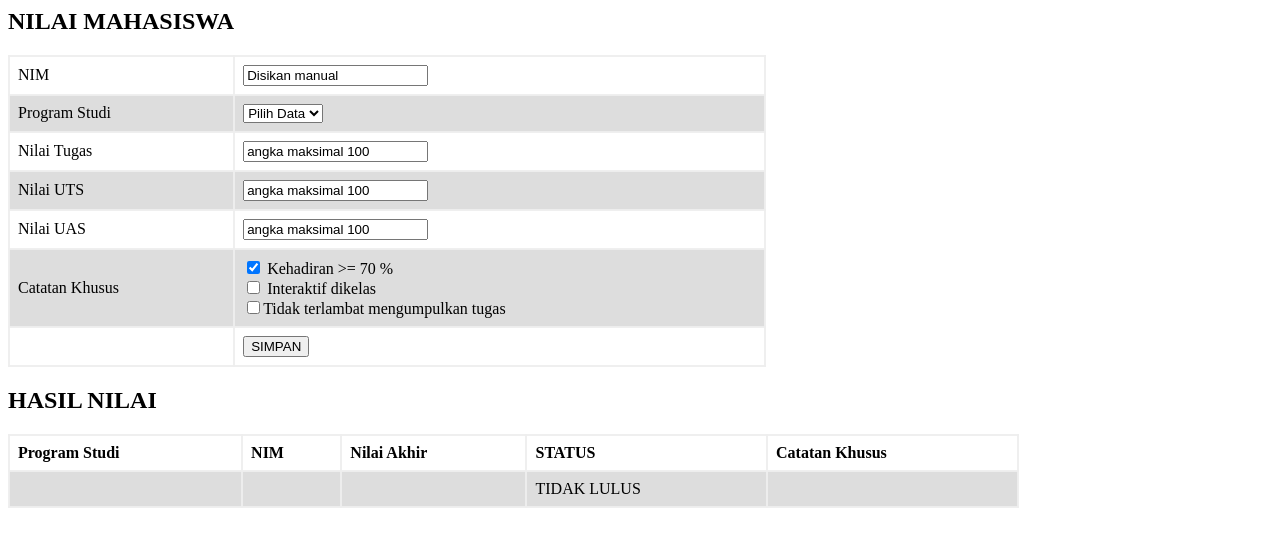
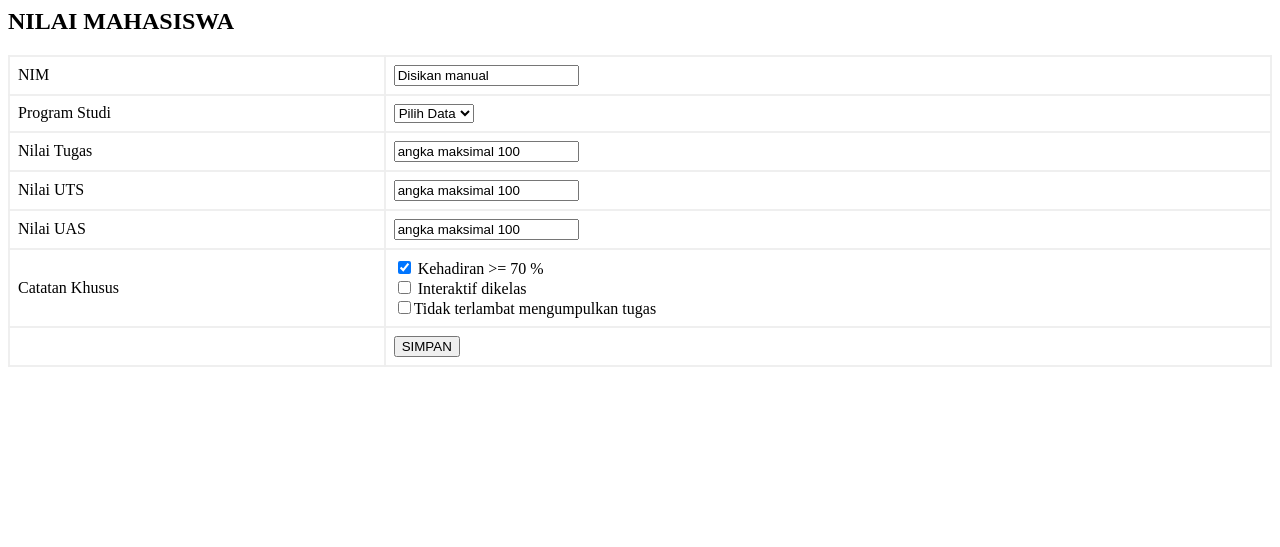
Before and after one commit to bimaa666/PWL, a PHP site: page /form.php in a window 1280 px wide. Shown: the top 547 px of the page. Run offline with PHP 8.4, Linux system fonts and the light colour scheme; data that the repository does not hold is empty.

Commit message:
Update form.php

```diff
--- a/minggu3/form.php
+++ b/minggu3/form.php
@@ -60,85 +60,3 @@ td, th {
 	</tr>
 </table>
 </html>
-
-<?php
-if (isset($_POST['Input'])) {
-	$nim = $_POST['nim'];
-	$progam = $_POST['progam'];
-	$tugas = $_POST['tugas'];
-	$uts = $_POST['uts'];
-	$uas = $_POST['uas'];
-	//$catatan = $_POST['catatan'];
-	$nilaiakhir = 0.4*$_POST['tugas']+0.3*$_POST['uts']+0.3*$_POST['uas'];
-}
-?>
-
-<html>
-<head>
-<style>
-table {
-  border-collapse: collapse;
-  width: 60%;
-}
-td, th {
-  border: 2px solid #eeee;
-  text-align: left;
-  padding: 8px;
-}
-tr:nth-child(even) {
-  background-color: #dddddd;
-}
-</style>
-</head>
-<body>
-<h2>HASIL NILAI</h2>
-<table style="width:80%">
-  <tr>
-    <th>Program Studi</th>
-    <th>NIM</th>
-    <th>Nilai Akhir</th>
-    <th>STATUS</th>
-    <th>Catatan Khusus</th>
-  </tr>
-  <tr>
-    <td>
-	<?php
-	echo $progam;
-	?>
-	</td>
-	<td>
-	<?php
-	echo $nim;
-	?>
-	</td>
-	<td>
-	<?php
-	echo $nilaiakhir;
-	?>
-	</td>
-	<td>
-	<?php
-	if ($nilaiakhir > 60){
-		echo "LULUS";
-	}
-	else {
-		echo "TIDAK LULUS";
-	}
-	?>
-	</td>
-	<td>
-	<?php
-	if (isset($_POST['catatan1'])) {
-		echo "+ " . $_POST['catatan1'] . "<br>";
-	}
-	if (isset($_POST['catatan2'])) {
-		echo "+ " . $_POST['catatan2'] . "<br>";
-	}
-	if (isset($_POST['catatan3'])) {
-		echo "+ " . $_POST['catatan3'] . "<br>";
-	}
-?>
-	</td>
-  </tr>
-</table>
-</html>
```
